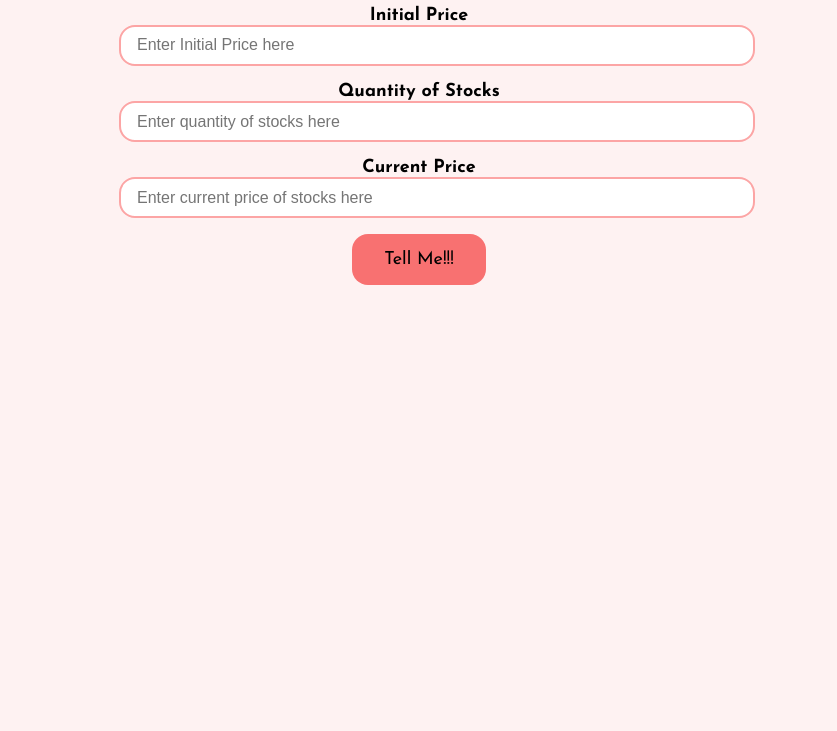
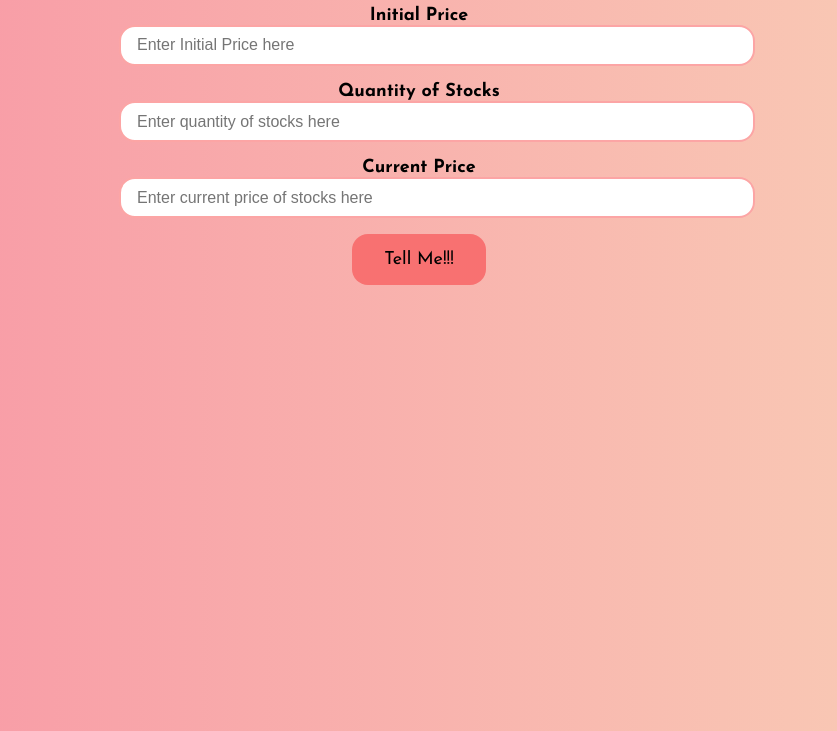
Before and after one commit to prthmh/stocks, a plain HTML site: page index.html in a window 1280 px wide. Shown: the part 69-800 px from the top of the page, without its empty margins (221-1058 px from the left). Drawn offline with Linux system fonts and the light colour scheme.

Commit message:
Update styles.css

```diff
--- a/styles.css
+++ b/styles.css
@@ -1,7 +1,7 @@
 
 @import url('https://fonts.googleapis.com/css2?family=Josefin+Sans:wght@400;700&display=swap');
 body{
-    background-color: #fef2f2;
+  background-image: linear-gradient(to right, #F894A4,#F9D1B7);
     text-align: center;
     font-family: 'Josefin Sans', sans-serif;
 
```
